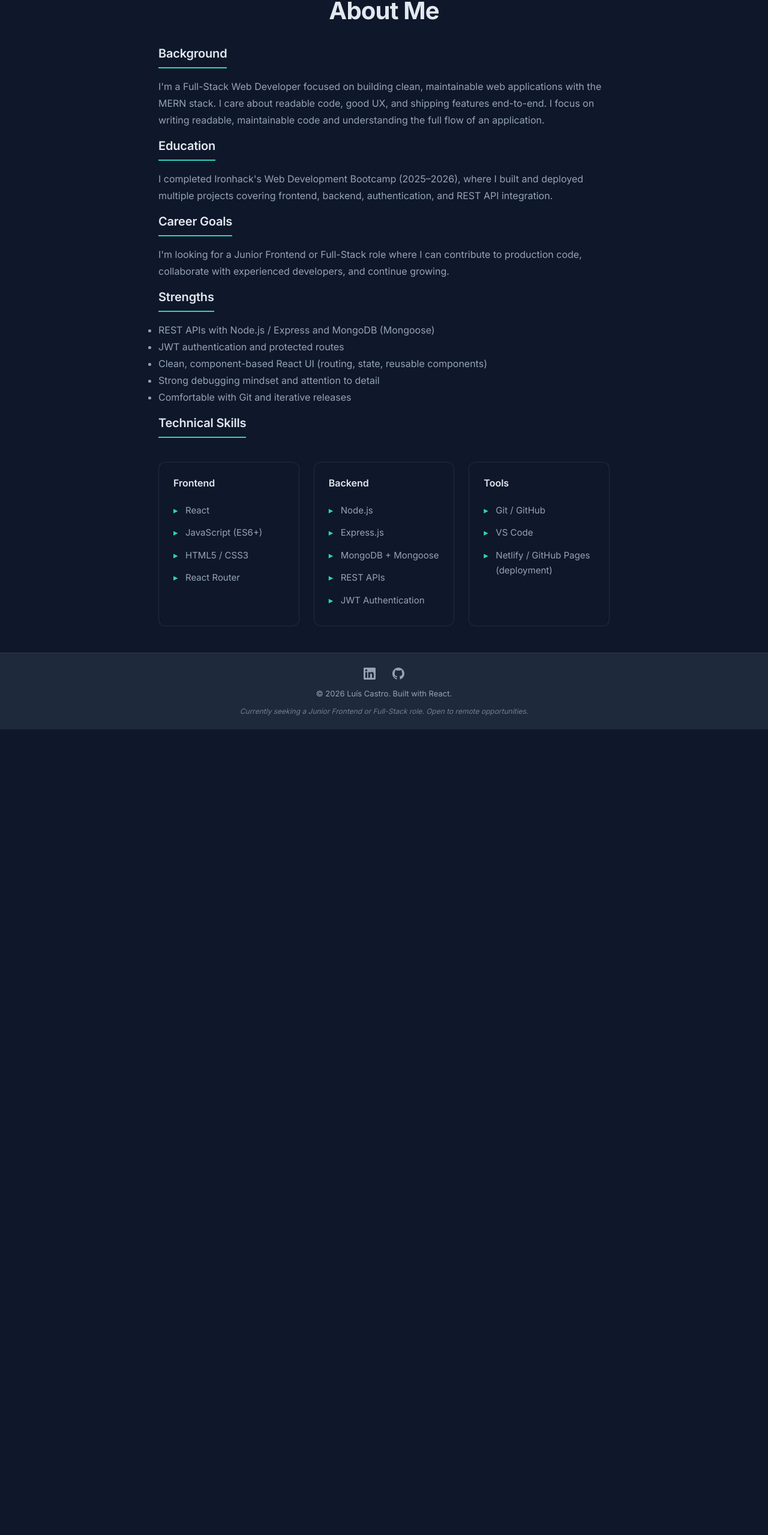
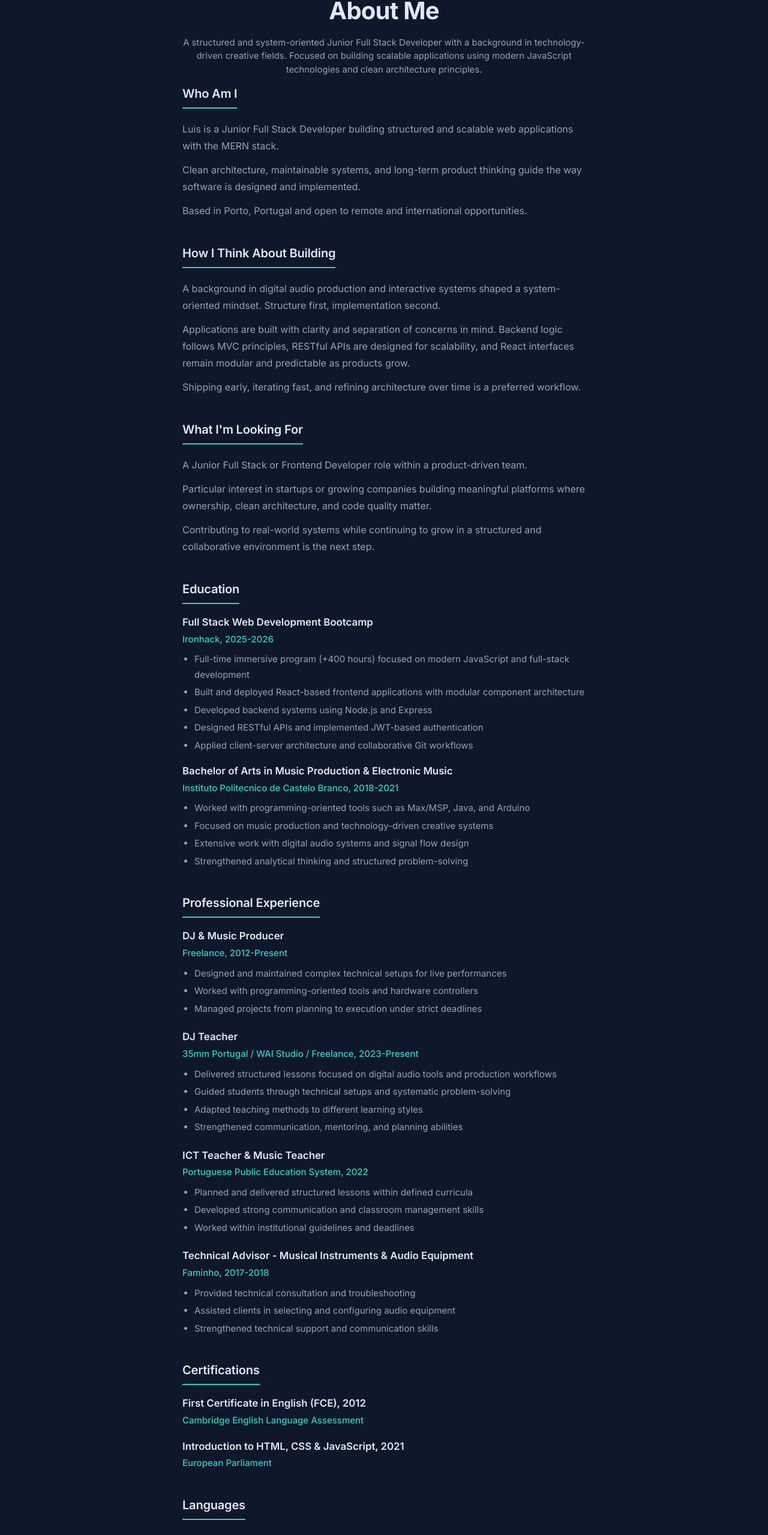
Before and after one commit to wai-coding/luis-castro-web-dev-portfolio, a React (Vite) app: page /about in a window 1280 px wide. Shown: the part 72-2631 px from the top of the page at 60% size. Before the commit the page ends 1288 px from the top, so only its background shows below. Built offline with nearby package versions, Linux system fonts and the light colour scheme.

Commit message:
Updated About Me page

```diff
--- a/src/components/ProjectCard/ProjectCard.jsx
+++ b/src/components/ProjectCard/ProjectCard.jsx
@@ -50,8 +50,9 @@ function ProjectCard({ slug, title, description, techStack, clientRepo, serverRe
       <div className="project-content">
         <div className="project-header">
           <h3 className="project-title">
-            <Link to={`/projects/${slug}`} className="project-title-link">{title}{startYear ? ` (${startYear})` : ''}</Link>
+            <Link to={`/projects/${slug}`} className="project-title-link">{title}</Link>
           </h3>
+          {startYear && <span className="project-year">{startYear}</span>}
         </div>
 
         <div className="project-card-top">
--- a/src/pages/About/About.css
+++ b/src/pages/About/About.css
@@ -8,27 +8,49 @@
 }
 
 .about-container {
-  max-width: 800px;
+  max-width: 720px;
   margin: 0 auto;
-  padding: 1.25rem var(--page-padding) 2.75rem;
+  padding: 1.25rem var(--page-padding) 3.5rem;
 }
+
+/* ---- Page Header ---- */
 
 .about .page-title {
   font-size: clamp(2rem, 5vw, 2.5rem);
   font-weight: 700;
   color: var(--text);
-  margin: 0 0 2rem 0;
+  margin: 0 0 1rem 0;
   text-align: center;
   letter-spacing: -0.02em;
 }
 
-/* About Sections */
+.about .projects-description {
+  font-size: 0.925rem;
+  color: var(--muted);
+  text-align: center;
+  max-width: 800px;
+  margin-left: auto;
+  margin-right: auto;
+  margin-bottom: 1rem;
+  line-height: 1.5;
+  width: 100%;
+}
+
+/* ---- Sections ---- */
+
+.about-section {
+  margin-bottom: 2.75rem;
+}
+
+.about-section:last-child {
+  margin-bottom: 0;
+}
 
 .section-title {
   font-size: 1.25rem;
   font-weight: 600;
   color: var(--text);
-  margin: 0 0 1rem 0;
+  margin: 0 0 1.25rem 0;
   padding-bottom: 0.625rem;
   border-bottom: 2px solid var(--color-primary);
   display: inline-block;
@@ -38,63 +60,118 @@
   font-size: 1rem;
   line-height: 1.75;
   color: var(--muted);
-  margin: 0 0 1rem 0;
+  margin: 0 0 0.75rem 0;
 }
 
-.about-text a {
-  color: var(--color-primary);
-  text-decoration: underline;
-  text-decoration-color: var(--accent-soft);
-  text-underline-offset: 2px;
-  transition: text-decoration-color var(--transition-fast);
+.about-text:last-child {
+  margin-bottom: 0;
 }
 
-.about-text a:hover {
-  text-decoration-color: var(--color-primary);
+/* ---- Experience Entries ---- */
+
+.experience-entry {
+  margin-bottom: 1.5rem;
 }
 
-/* Skills Grid — scoped to .about */
-.about .skills-grid {
-  display: grid;
-  grid-template-columns: repeat(auto-fit, minmax(200px, 1fr));
-  gap: 1.5rem;
-  margin-top: 1.5rem;
+.experience-entry:last-child {
+  margin-bottom: 0;
 }
 
-.about .skill-category {
-  background-color: var(--bg);
-  padding: 1.5rem;
-  border-radius: var(--radius-md);
-  border: 1px solid var(--border);
+.experience-entry h3 {
+  font-size: 1.05rem;
+  font-weight: 600;
+  color: var(--text);
+  margin: 0 0 0.25rem 0;
 }
 
-.about .skill-category h3 {
-  font-size: 1rem;
+.experience-list {
+  margin: 0.5rem 0 0 0;
+  padding-left: 1.25rem;
+  list-style-type: disc;
+}
+
+.experience-list li {
+  color: var(--muted);
+  font-size: 0.9375rem;
+  line-height: 1.7;
+  margin-bottom: 0.25rem;
+}
+
+.experience-list li:last-child {
+  margin-bottom: 0;
+}
+
+/* ---- Education Entries ---- */
+
+.education-entry {
+  margin-bottom: 1.25rem;
+}
+
+.education-entry:last-child {
+  margin-bottom: 0;
+}
+
+.education-entry h3 {
+  font-size: 1.05rem;
   font-weight: 600;
   color: var(--text);
-  margin: 0 0 1rem 0;
+  margin: 0 0 0.25rem 0;
 }
 
-.about .skill-category ul {
+.education-list {
+  margin: 0.5rem 0 0 0;
+  padding-left: 1.25rem;
+  list-style-type: disc;
+}
+
+.education-list li {
+  color: var(--muted);
+  font-size: 0.9375rem;
+  line-height: 1.7;
+  margin-bottom: 0.25rem;
+}
+
+.education-list li:last-child {
+  margin-bottom: 0;
+}
+
+/* ---- Certification Entries ---- */
+
+.certification-entry {
+  margin-bottom: 1.25rem;
+}
+
+.certification-entry:last-child {
+  margin-bottom: 0;
+}
+
+.certification-entry h3 {
+  font-size: 1.05rem;
+  font-weight: 600;
+  color: var(--text);
+  margin: 0 0 0.25rem 0;
+}
+
+.institution {
+  font-size: 0.9375rem;
+  color: var(--color-primary);
+  margin: 0;
+  font-weight: 500;
+}
+
+/* ---- Languages List ---- */
+
+.languages-list {
   list-style: none;
   padding: 0;
   margin: 0;
 }
 
-.about .skill-category li {
+.languages-list li {
   color: var(--muted);
-  padding: 0.375rem 0;
-  position: relative;
-  padding-left: 1.25rem;
   font-size: 0.9375rem;
-}
-
-/* Bullet point styling */
-.about .skill-category li::before {
-  content: '▸';
-  color: var(--color-primary);
-  position: absolute;
-  left: 0;
+  line-height: 1.7;
+  padding: 0.125rem 0;
 }
 
 /* ===================
@@ -119,6 +196,6 @@
   }
 
   .about-section {
-    padding: 1.5rem;
+    margin-bottom: 2.25rem;
   }
 }
--- a/src/pages/About/About.jsx
+++ b/src/pages/About/About.jsx
@@ -1,90 +1,166 @@
 import './About.css';
 
-/**
- * About Page Component
- * --------------------
- * Tells your story and learning journey.
- * This is where you can share your background,
- * bootcamp experience, and career goals.
- */
 function About() {
   return (
     <main className="about">
       <div className="about-container">
+
         {/* Page Header */}
         <h1 className="page-title">About Me</h1>
+        <p className="projects-description">
+          A structured and system-oriented Junior Full Stack Developer with a background in technology-driven creative fields. Focused on building scalable applications using modern JavaScript technologies and clean architecture principles.
+        </p>
 
-        {/* Background */}
+        {/* Who Am I */}
         <section className="about-section">
-          <h2 className="section-title">Background</h2>
+          <h2 className="section-title">Who Am I</h2>
           <p className="about-text">
-            I'm a Full-Stack Web Developer focused on building clean, maintainable web applications with the MERN stack.
-            I care about readable code, good UX, and shipping features end-to-end.
-            I focus on writing readable, maintainable code and understanding the full flow of an application.
+            Luis is a Junior Full Stack Developer building structured and
+            scalable web applications with the MERN stack.
+          </p>
+          <p className="about-text">
+            Clean architecture, maintainable systems, and long-term product
+            thinking guide the way software is designed and implemented.
+          </p>
+          <p className="about-text">
+            Based in Porto, Portugal and open to remote and international
+            opportunities.
+          </p>
+        </section>
+
+        {/* How I Think About Building */}
+        <section className="about-section">
+          <h2 className="section-title">How I Think About Building</h2>
+          <p className="about-text">
+            A background in digital audio production and interactive systems
+            shaped a system-oriented mindset. Structure first, implementation
+            second.
+          </p>
+          <p className="about-text">
+            Applications are built with clarity and separation of concerns in
+            mind. Backend logic follows MVC principles, RESTful APIs are
+            designed for scalability, and React interfaces remain modular and
+            predictable as products grow.
+          </p>
+          <p className="about-text">
+            Shipping early, iterating fast, and refining architecture over time
+            is a preferred workflow.
+          </p>
+        </section>
+
+        {/* What I'm Looking For */}
+        <section className="about-section">
+          <h2 className="section-title">What I'm Looking For</h2>
+          <p className="about-text">
+            A Junior Full Stack or Frontend Developer role within a
+            product-driven team.
+          </p>
+          <p className="about-text">
+            Particular interest in startups or growing companies building
+            meaningful platforms where ownership, clean architecture, and code
+            quality matter.
+          </p>
+          <p className="about-text">
+            Contributing to real-world systems while continuing to grow in a
+            structured and collaborative environment is the next step.
           </p>
         </section>
 
         {/* Education */}
         <section className="about-section">
           <h2 className="section-title">Education</h2>
-          <p className="about-text">
-            I completed Ironhack's Web Development Bootcamp (2025–2026), where I built and deployed multiple projects covering frontend, backend, authentication, and REST API integration.
-          </p>
+          <div className="education-entry">
+            <h3>Full Stack Web Development Bootcamp</h3>
+            <p className="institution">Ironhack, 2025-2026</p>
+            <ul className="education-list">
+              <li>Full-time immersive program (+400 hours) focused on modern JavaScript and full-stack development</li>
+              <li>Built and deployed React-based frontend applications with modular component architecture</li>
+              <li>Developed backend systems using Node.js and Express</li>
+              <li>Designed RESTful APIs and implemented JWT-based authentication</li>
+              <li>Applied client-server architecture and collaborative Git workflows</li>
+            </ul>
+          </div>
+          <div className="education-entry">
+            <h3>Bachelor of Arts in Music Production & Electronic Music</h3>
+            <p className="institution">Instituto Politecnico de Castelo Branco, 2018-2021</p>
+            <ul className="education-list">
+              <li>Worked with programming-oriented tools such as Max/MSP, Java, and Arduino</li>
+              <li>Focused on music production and technology-driven creative systems</li>
+              <li>Extensive work with digital audio systems and signal flow design</li>
+              <li>Strengthened analytical thinking and structured problem-solving</li>
+            </ul>
+          </div>
         </section>
 
-        {/* Career Goals */}
+        {/* Professional Experience */}
         <section className="about-section">
-          <h2 className="section-title">Career Goals</h2>
-          <p className="about-text">
-            I'm looking for a Junior Frontend or Full-Stack role where I can contribute to production code, collaborate with experienced developers, and continue growing.
-          </p>
+          <h2 className="section-title">Professional Experience</h2>
+
+          <div className="experience-entry">
+            <h3>DJ & Music Producer</h3>
+            <p className="institution">Freelance, 2012-Present</p>
+            <ul className="experience-list">
+              <li>Designed and maintained complex technical setups for live performances</li>
+              <li>Worked with programming-oriented tools and hardware controllers</li>
+              <li>Managed projects from planning to execution under strict deadlines</li>
+            </ul>
+          </div>
+
+          <div className="experience-entry">
+            <h3>DJ Teacher</h3>
+            <p className="institution">35mm Portugal / WAI Studio / Freelance, 2023-Present</p>
+            <ul className="experience-list">
+              <li>Delivered structured lessons focused on digital audio tools and production workflows</li>
+              <li>Guided students through technical setups and systematic problem-solving</li>
+              <li>Adapted teaching methods to different learning styles</li>
+              <li>Strengthened communication, mentoring, and planning abilities</li>
+            </ul>
+          </div>
+
+          <div className="experience-entry">
+            <h3>ICT Teacher & Music Teacher</h3>
+            <p className="institution">Portuguese Public Education System, 2022</p>
+            <ul className="experience-list">
+              <li>Planned and delivered structured lessons within defined curricula</li>
+              <li>Developed strong communication and classroom management skills</li>
+              <li>Worked within institutional guidelines and deadlines</li>
+            </ul>
+          </div>
+
+          <div className="experience-entry">
+            <h3>Technical Advisor - Musical Instruments & Audio Equipment</h3>
+            <p className="institution">Faminho, 2017-2018</p>
+            <ul className="experience-list">
+              <li>Provided technical consultation and troubleshooting</li>
+              <li>Assisted clients in selecting and configuring audio equipment</li>
+              <li>Strengthened technical support and communication skills</li>
+            </ul>
+          </div>
         </section>
 
-        {/* Strengths */}
+        {/* Certifications */}
         <section className="about-section">
-          <h2 className="section-title">Strengths</h2>
-          <ul className="about-text">
-            <li>REST APIs with Node.js / Express and MongoDB (Mongoose)</li>
-            <li>JWT authentication and protected routes</li>
-            <li>Clean, component-based React UI (routing, state, reusable components)</li>
-            <li>Strong debugging mindset and attention to detail</li>
-            <li>Comfortable with Git and iterative releases</li>
+          <h2 className="section-title">Certifications</h2>
+          <div className="certification-entry">
+            <h3>First Certificate in English (FCE), 2012</h3>
+            <p className="institution">Cambridge English Language Assessment</p>
+          </div>
+          <div className="certification-entry">
+            <h3>Introduction to HTML, CSS & JavaScript, 2021</h3>
+            <p className="institution">European Parliament</p>
+          </div>
+        </section>
+
+        {/* Languages */}
+        <section className="about-section">
+          <h2 className="section-title">Languages</h2>
+          <ul className="languages-list">
+            <li>Portuguese (Native)</li>
+            <li>English (Fluent)</li>
+            <li>Spanish (Beginner)</li>
           </ul>
         </section>
 
-        {/* Skills Summary */}
-        <section className="about-section">
-          <h2 className="section-title">Technical Skills</h2>
-          <div className="skills-grid">
-            <div className="skill-category">
-              <h3>Frontend</h3>
-              <ul>
-                <li>React</li>
-                <li>JavaScript (ES6+)</li>
-                <li>HTML5 / CSS3</li>
-                <li>React Router</li>
-              </ul>
-            </div>
-            <div className="skill-category">
-              <h3>Backend</h3>
-              <ul>
-                <li>Node.js</li>
-                <li>Express.js</li>
-                <li>MongoDB + Mongoose</li>
-                <li>REST APIs</li>
-                <li>JWT Authentication</li>
-              </ul>
-            </div>
-            <div className="skill-category">
-              <h3>Tools</h3>
-              <ul>
-                <li>Git / GitHub</li>
-                <li>VS Code</li>
-                <li>Netlify / GitHub Pages (deployment)</li>
-              </ul>
-            </div>
-          </div>
-        </section>
       </div>
     </main>
   );
--- a/src/pages/Contact/Contact.jsx
+++ b/src/pages/Contact/Contact.jsx
@@ -16,7 +16,7 @@ function Contact() {
       <div className="contact-container">
         {/* Page Header */}
         <h1 className="page-title">Get In Touch</h1>
-        <p className="page-subtitle">
+        <p className="projects-description">
           Open to Junior Frontend or Full-Stack opportunities (remote or hybrid).
           Porto, Portugal, available worldwide. The fastest way to reach me is email or LinkedIn.
         </p>
```
Also changed, not shown: src/components/ProjectCard/ProjectCard.css (+12 -3 lines), src/pages/Contact/Contact.css (+11 -7 lines).
